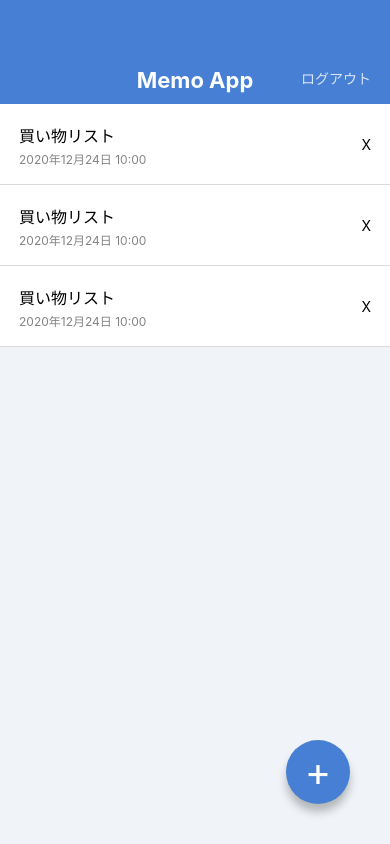
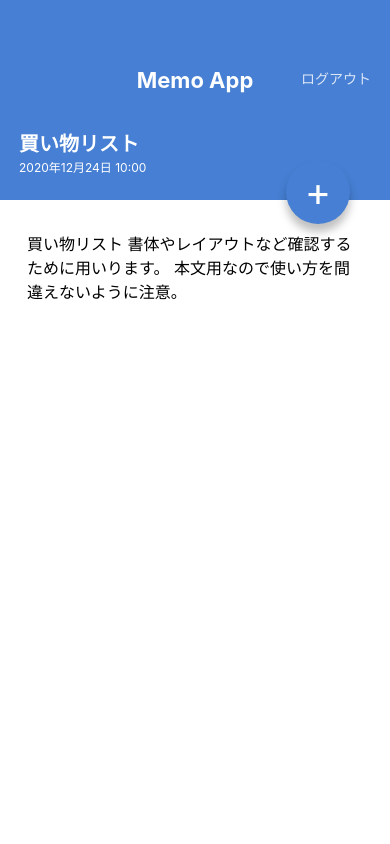
Before and after one commit to Akiyoshi999/Memoapp, a React Native app: screen / in a window 390 px wide. Built offline with nearby package versions, Linux system fonts and the light colour scheme.

Commit message:
Create MemoListScreen

```diff
--- a/App.jsx
+++ b/App.jsx
@@ -1,31 +1,7 @@
 import React from 'react'
-import { StyleSheet, View } from 'react-native'
-
-import AppBar from './src/components/AppBar'
-import MemoList from './src/components/MemoList'
-import CircleButton from './src/components/CircleButton'
+import MemoDetailScreen from './src/screens/MemoDetailScreen'
+import MemoListScreen from './src/screens/MemoListScreen'
 
 export default function App() {
-  return (
-    <View style={styles.container}>
-      <AppBar />
-
-      <View>
-        <MemoList />
-
-        <MemoList />
-
-        <MemoList />
-      </View>
-
-      <CircleButton>+</CircleButton>
-    </View>
-  )
+  return <MemoDetailScreen />
 }
-
-const styles = StyleSheet.create({
-  container: {
-    flex: 1,
-    backgroundColor: '#F0F4F8',
-  },
-})
--- a/src/components/CircleButton.jsx
+++ b/src/components/CircleButton.jsx
@@ -1,23 +1,24 @@
 import React from 'react'
 import { StyleSheet, Text, View } from 'react-native'
-import { string } from 'prop-types'
+import { shape, string } from 'prop-types'
 
 const CircleButton = (props) => {
-  const { children } = props
+  const { children, style } = props
 
   return (
-    <View style={styles.circleButton}>
+    <View style={[styles.circleButton, style]}>
       <Text style={styles.circleButtonLabel}>{children}</Text>
     </View>
   )
 }
 
 CircleButton.propTypes = {
-  children: string,
+  children: string.isRequired,
+  style: shape(),
 }
 
 CircleButton.defaultProps = {
-  children: '+',
+  style: null,
 }
 
 const styles = StyleSheet.create({
--- /dev/null
+++ b/src/screens/MemoDetailScreen.jsx
@@ -0,0 +1,59 @@
+import React from 'react'
+import { StyleSheet, Text, View, ScrollView } from 'react-native'
+import AppBar from '../components/AppBar'
+import CircleButton from '../components/CircleButton'
+
+const MemoDetailScreen = () => {
+  return (
+    <View style={styles.container}>
+      <AppBar />
+      <View style={styles.memoHeader}>
+        <Text style={styles.memoTitle}>買い物リスト</Text>
+        <Text style={styles.memoData}>2020年12月24日 10:00</Text>
+      </View>
+
+      <ScrollView style={styles.memoBody}>
+        <Text style={styles.memoText}>
+          買い物リスト 書体やレイアウトなど確認するために用いります。
+          本文用なので使い方を間違えないように注意。
+        </Text>
+      </ScrollView>
+      <CircleButton style={{ top: 160, bottom: 'auto' }}>+</CircleButton>
+    </View>
+  )
+}
+
+const styles = StyleSheet.create({
+  container: {
+    flex: 1,
+    backgroundColor: '#ffffff',
+  },
+  memoHeader: {
+    backgroundColor: '#467FD3',
+    height: 96,
+    justifyContent: 'center',
+    paddingVertical: 24,
+    paddingHorizontal: 19,
+  },
+  memoTitle: {
+    color: '#ffffff',
+    fontSize: 20,
+    lineHeight: 32,
+    fontWeight: 'bold',
+  },
+  memoData: {
+    color: '#ffffff',
+    fontSize: 12,
+    lineHeight: 16,
+  },
+  memoBody: {
+    paddingVertical: 32,
+    paddingHorizontal: 27,
+  },
+  memoText: {
+    fontSize: 16,
+    lineHeight: 24,
+  },
+})
+
+export default MemoDetailScreen
--- /dev/null
+++ b/src/screens/MemoListScreen.jsx
@@ -0,0 +1,31 @@
+import React from 'react'
+import { StyleSheet, View } from 'react-native'
+import AppBar from '../components/AppBar'
+import CircleButton from '../components/CircleButton'
+import MemoList from '../components/MemoList'
+
+const MemoListScreen = () => {
+  return (
+    <View style={styles.container}>
+      <AppBar />
+
+      <View>
+        <MemoList />
+
+        <MemoList />
+
+        <MemoList />
+      </View>
+
+      <CircleButton>+</CircleButton>
+    </View>
+  )
+}
+
+const styles = StyleSheet.create({
+  container: {
+    flex: 1,
+    backgroundColor: '#F0F4F8',
+  },
+})
+export default MemoListScreen
```
Also changed, not shown: .eslintrc.json.
